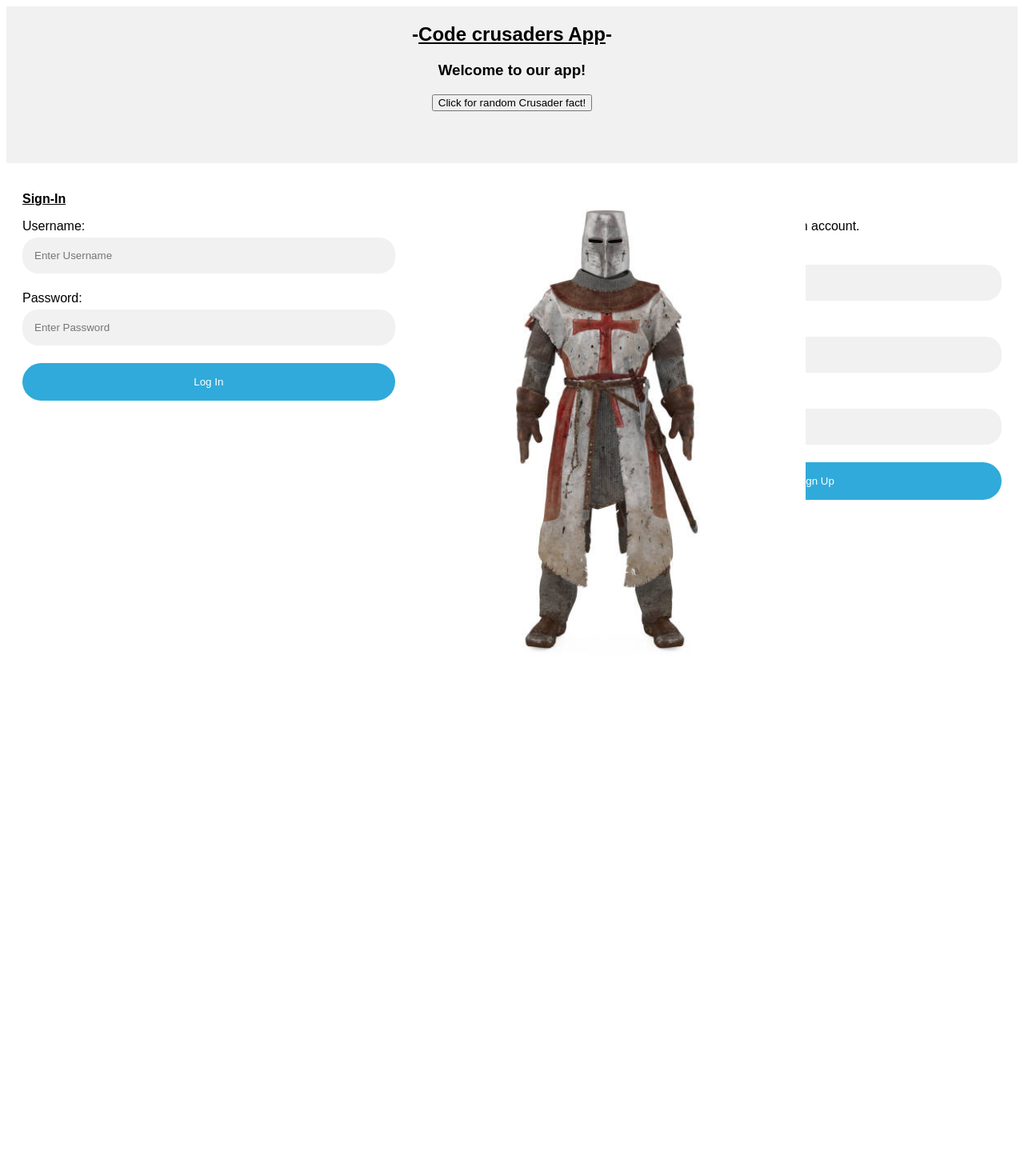
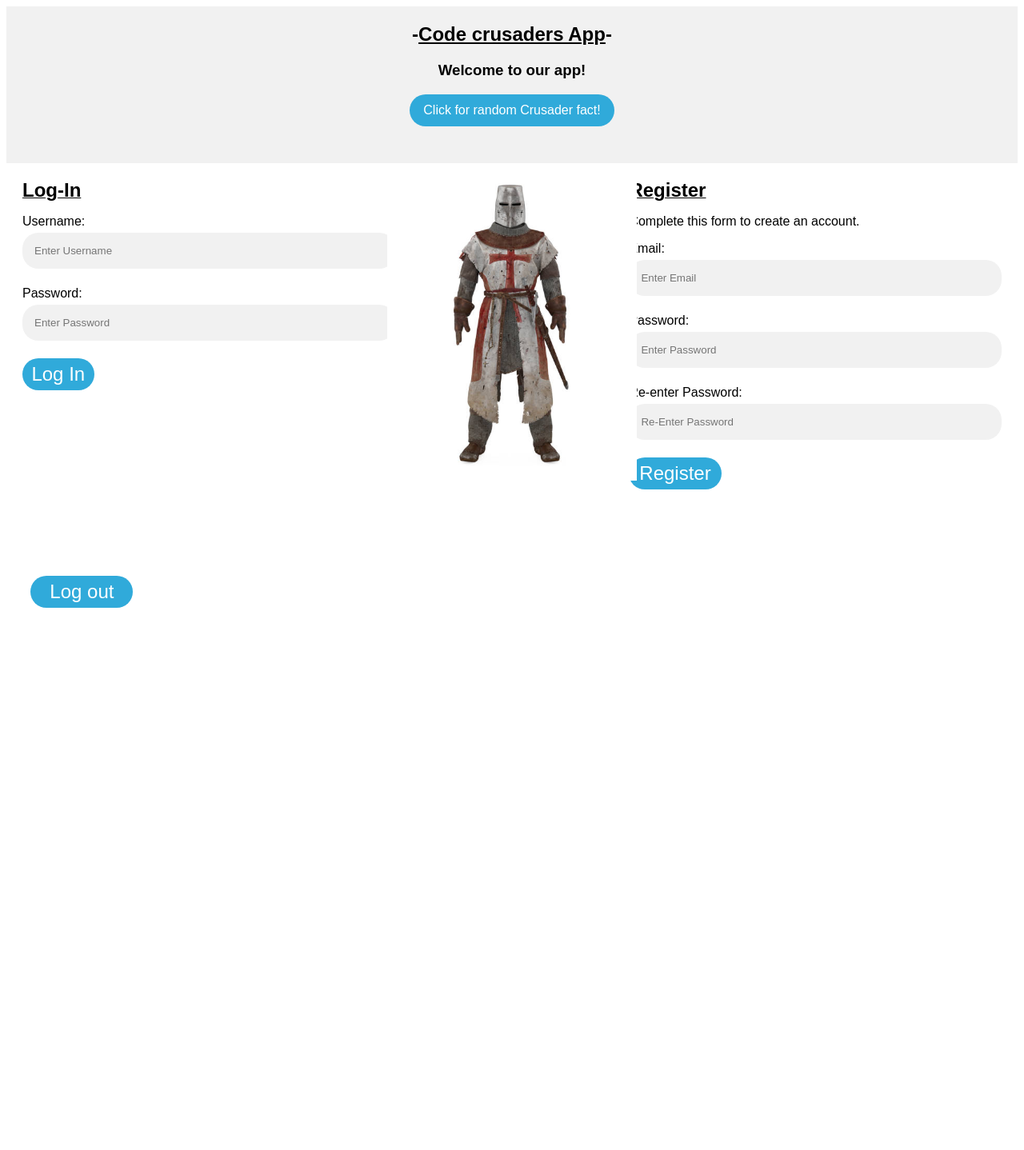
Before and after one commit to sevcans/cse312project, a Flask app: page / in a window 1280 px wide. Shown: the whole page at 80% size. Before the commit the page ends 814 px from the top, so only its background shows below. Run offline with Flask 3, Linux system fonts and the light colour scheme.

Commit message:
completed LO2

```diff
--- a/docker-compose.yml
+++ b/docker-compose.yml
@@ -1,5 +1,10 @@
 version : '3'
 services:
+  Server312:
+    image:  mongo:4.2.5
+    ports:
+      - "27017:27017"
+    restart: always
   app:
     build: .
     ports:
--- a/requirements.txt
+++ b/requirements.txt
@@ -1 +1,2 @@
 flask
+pymongo
--- a/server.py
+++ b/server.py
@@ -1,15 +1,81 @@
 from flask import Flask
 from flask import render_template
 from flask import Response, make_response, request, send_from_directory
+from pymongo import MongoClient
+import random
+import hashlib
+import urllib.parse
 
 app = Flask(__name__)
 
+#DataBase
+client = MongoClient("Server312",27017)
+db = client["312Db"]
+userdata = db["UserData"]
+
+#Generate a Salt
+def Saltgen(x):
+    string = "0123456789abcdefghijklmnopqrstuvwxyzABCDEFGHIJKLMNOPQRSTUVWXYZ"
+    chars=""
+    for i in range(x):
+        chars += (random.choice(string))
+    return chars
 
 #when / is url returns index.html contents as home page and also calls on css/js files
 @app.route("/", methods=['GET'])
 def home():
 
     return render_template('index.html')
+
+#Register for an account
+@app.route("/register", methods=['POST'])
+def register():
+    #Get the credentials
+    username = request.form['email_reg']
+    pw = request.form['password_reg']
+    pw_retype = request.form['password_reg_retype']
+    #Check for Miss match password
+    if pw != pw_retype:
+        return render_template('index.html', RegisterMessage="Password Miss Match")
+    #Check if username already in use
+    if userdata.find_one({"username": username}):
+        return render_template('index.html', RegisterMessage="Username already in use")
+    #Generate user info
+    salt = Saltgen(16)
+    hashpass = hashlib.sha256((pw+salt).encode('utf-8')).hexdigest()
+    token = hashlib.sha256((username + salt).encode('utf-8')).hexdigest()
+    user_info = {"username" : username, "password": hashpass,"salt":salt, "aut_token": token}
+    #Insert in DB
+    userdata.insert_one(user_info)
+    return render_template('index.html', RegisterMessage="Registration Successful")
+
+#Login
+@app.route("/login", methods=['POST'])
+def login():
+    #Get the credentials
+    username = request.form['username_login']
+    pw = request.form['password_login']
+    #Search database
+    if userdata.find_one({"username": username}):
+       authpass = userdata.find_one({"username": username})['password']
+       salt = userdata.find_one({"username": username})['salt']
+       token = userdata.find_one({"username": username})['aut_token']
+       hashpass = hashlib.sha256((pw+salt).encode('utf-8')).hexdigest()
+       if authpass == hashpass:
+        response = make_response(render_template('index.html', LoginMessage="Login Successful"))
+        response.set_cookie('auth', str(token), httponly=True, max_age=7200)
+        return response
+       else:
+           return render_template('index.html', LoginMessage="Password or Username Incorrect")
+    else:
+        return render_template('index.html', LoginMessage="Password or Username Incorrect")
+
+#LogOut
+@app.route("/logout", methods=['POST'])
+def Logout():
+    response = make_response(render_template('index.html', LogOutMessage="Logged Out"))
+    response.set_cookie('auth', '', expires=0)
+    return response
 
 # add no sniff after
 @app.after_request
--- a/static/style.css
+++ b/static/style.css
@@ -13,18 +13,15 @@ body {
     box-sizing: border-box;
 }
 
-.my_image {
-    height: 100%;
+
+
+.crusader{
+    position: absolute;
+    left: 50%;
+    transform: translateX(-50%);
+    width: 39vh;
 }
 
-.image_div {
-    height: 80%;
-    width: 0;
-}
-
-img.post {
-    width: 120px;
-}
 
 /* .title {
 
@@ -36,13 +33,11 @@ img.post {
 } */
 /* welcom/search for ... */
 .header {
-
     background-color: #f1f1f1;
     text-align: center;
     /* height of this section */
     height: 25%;
     padding-top: 1px;
-
 }
 
 .randomFact {
@@ -52,7 +47,7 @@ img.post {
     display: contents;
 }
 
-.container1 {
+.LogIncontainer {
     padding: 20px;
     background-color: white;
     width: 40%;
@@ -61,14 +56,11 @@ img.post {
     justify-content: left; */
     /* margin: auto;    */
 }
-.container2 {
+.RegisterContainer {
     padding: 20px;
     background-color: white;
     width: 40%;
     float:right;
-    /* align-items: center;
-    justify-content: right; */
-
 }
 input[type=text], input[type=password] {
     width: 100%;
@@ -84,15 +76,15 @@ input[type=text]:focus, input[type=password]:focus {
     outline: none;
   }
 
-.sign-up-button{
+.register-button{
     background-color: rgb(48, 170, 218);
     border: none;
     color: white;
     cursor: pointer;
     border-radius: 25px;
-    width: 100%;
-    height: 6%;
-    padding-top: 15px 20px;
+    width: 9vw;
+    height: 5vh;
+    font-size: 3vh;
 }
 .login-button{
     background-color: rgb(48, 170, 218);
@@ -100,16 +92,41 @@ input[type=text]:focus, input[type=password]:focus {
     color: white;
     cursor: pointer;
     border-radius: 25px;
-    width: 100%;
-    height: 6%;
-    padding-top: 15px 20px;
+    width: 7vw;
+    height: 5vh;
+    font-size: 3vh;
 }
-
-.v1 {
-    height: 500px;
+.Signup_font{
+    font-size: 3vh;
+}
+.Register_font{
+    font-size: 3vh;
+}
+.randomfactbutton{
+    background-color: rgb(48, 170, 218);
+    border: none;
+    color: white;
+    cursor: pointer;
+    border-radius: 25px;
+    width: 20vw;
+    height: 5vh;
+    font-size: 2vh;
+}
+.Randomfacttext{
+    padding-bottom: 100%;
+}
+.logout{
     position: absolute;
-    left:50%;
-    margin-left: -3px;
-    top: 0;
-    border-left: 5px black;
+    bottom: 3vh;
+    left: 3vw;
 }
+.logout-button{
+    background-color: rgb(48, 170, 218);
+    border: none;
+    color: white;
+    cursor: pointer;
+    border-radius: 25px;
+    width: 10vw;
+    height: 5vh;
+    font-size: 3vh;
+}
--- a/templates/index.html
+++ b/templates/index.html
@@ -4,27 +4,21 @@
         <title>code crusaders</title>
         <meta name="viewport" content="width=device-width, initial-scale=1">
         <link rel="stylesheet" type="text/css" href="static/style.css"/>
-
     </head>
 
     <body>
-
-
         <div class="header">
-    <div>
             <h2>-<u>Code crusaders App</u>-</h2>
             <h3>Welcome to our app!</h3>
-        <div class="randomFact">
-            <button onclick="randomText()">Click for random Crusader fact!</button>
-            <p id="randomText"></p>
+            <div>
+                <button onclick="randomText()" class ="randomfactbutton">Click for random Crusader fact!</button>
+                <p id="randomText" class="Randomfacttext"></p>
+            </div>
         </div>
 
-    </div>
-</div>
-<div class="v1"></div>
-<form action="/login" method="post" enctype="application/x-www-form-urlencoded"></form>
-    <div class="container1">
-        <u><b>Sign-In</b></u>
+        <div class="LogIncontainer">
+            <form action="/login" method="post" enctype="application/x-www-form-urlencoded">
+                <u><b class = "Signup_font">Log-In</b></u>
                 <p></p>
                 <label>Username:</label>
                 <input id="login-form-username" type="text" name="username_login" placeholder="Enter Username" required>
@@ -33,12 +27,13 @@
                 <input id="login-form-pass" type="password" name="password_login" placeholder="Enter Password" required>
 
                 <input type="submit" class="login-button" value="Log In">
+            </form>
+            <p>{{LoginMessage}}</p>
         </div>
-</form>
 
-<form action="/register" method="post" enctype="application/x-www-form-urlencoded"></form>
-    <div class="container2">
-        <u><b>Sign-Up</b></u>
+        <div class="RegisterContainer">
+            <form action="/register" method="post" enctype="application/x-www-form-urlencoded">
+                <u><b class = "Register_font">Register</b></u>
                 <p>Complete this form to create an account.</p>
 
                 <label>Email:</label>
@@ -49,13 +44,21 @@
 
                 <label>Re-enter Password:&nbsp;</label>
                 <input id="sign-up-form-pass-retype" type="password" name="password_reg_retype" placeholder="Re-Enter Password" required>
-        <input type="submit" class="sign-up-button" value="Sign Up">
+                <input type="submit" class="register-button" value="Register">
+            </form>
+            <p>{{RegisterMessage}}</p>
         </div>
+        <div class="logout">
+            <form action="/logout" method="post" enctype="application/x-www-form-urlencoded">
+                <input type="submit" class="logout-button" value="Log out">
             </form>
-<div class="image_div">
-    <img src="static/crusader.jpg" alt="It's acrusader" class="my_image"/>
+            <p>{{LogOutMessage}}</p>
+        </div>
 
+        <div class="crusader_image">
+            <img src="static/crusader.jpg" class="crusader"/>
         </div>
+
         <script src="static/functions.js"></script>
     </body>
 </html>
```
Also changed, not shown: 1 other file. Lines whose indentation alone changed are shown as unchanged.
